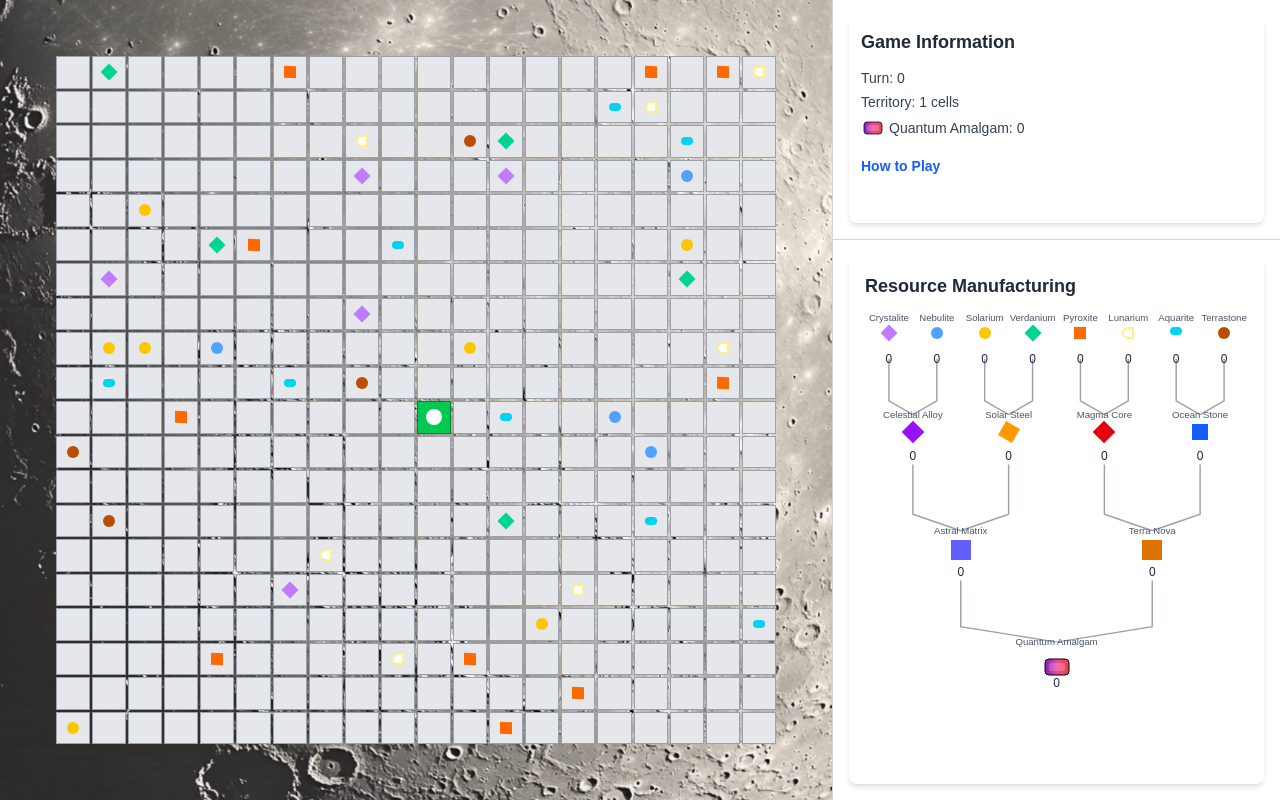
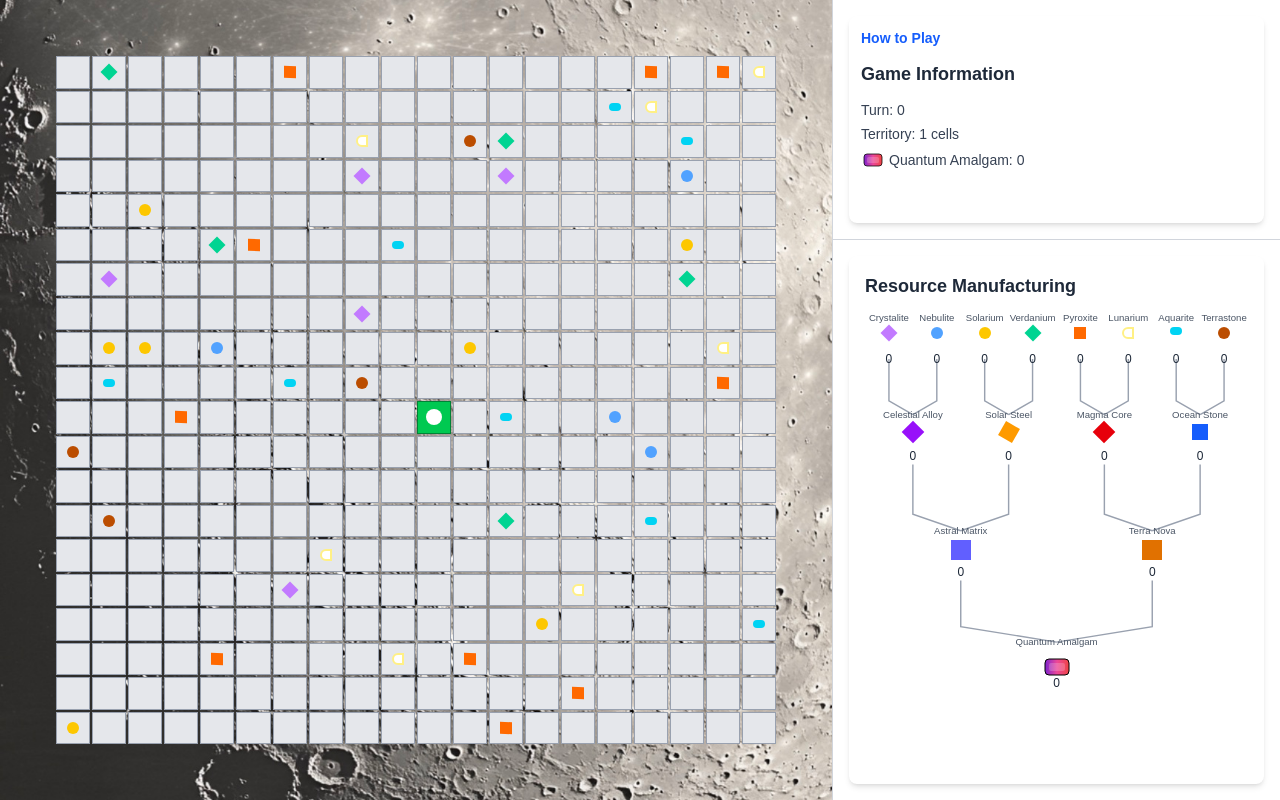
Before and after one commit to TreppLabs/quantum-amalgam, a Next.js app: page / in a window 1280 px wide. Built offline with nearby package versions, Linux system fonts and the light colour scheme.

Commit message:
better instructions

```diff
--- a/src/app/components/GameGrid.tsx
+++ b/src/app/components/GameGrid.tsx
@@ -266,7 +266,7 @@ const GameGrid: React.FC = () => {
   const [grid, setGrid] = useState<Cell[][]>(() => createInitialGrid(false));
   const [turnCount, setTurnCount] = useState(0);
   const [resources, setResources] = useState<Record<string, number>>({});
-  const [showInstructions, setShowInstructions] = useState(false);
+  const [showInstructions, setShowInstructions] = useState(false); // Popup closed initially
 
 
   useEffect(() => {
@@ -358,7 +358,24 @@ const GameGrid: React.FC = () => {
   }, [handleKeyPress]);
 
   return (
-    <div className="flex h-screen w-full">
+    <div className="flex h-screen w-full relative">
+      {/* How to Play Popup */}
+      {showInstructions && (
+        <div
+          className="absolute bg-white p-2 rounded shadow-lg text-xs text-gray-600 leading-relaxed w-80 z-50 border border-gray-300"
+          style={{
+            top: '10%', // Adjust position as needed
+            left: '50%',
+            transform: 'translateX(-50%)',
+          }}
+        >
+          Use the arrow keys to expand your territory and claim new cells. Mine resources by owning cells containing them,
+          then combine basic resources to create advanced materials.
+          <br /><br />
+          Ultimate Goal: Create the legendary Quantum Amalgam by discovering and combining rare resources across your empire!
+        </div>
+      )}
+
       {/* Game Grid - Left 65% */}
       <div className="w-[65%] h-full flex items-center justify-center p-4 bg-cover bg-center"
            style={{ backgroundImage: 'url("/moonscape.jpg")' }}
@@ -413,8 +430,18 @@ const GameGrid: React.FC = () => {
       {/* Info and Controls Panel - Right 35% */}
       <div className="w-[35%] h-full border-l border-gray-300 flex flex-col">
         {/* Info Section - Top 30% */}
-        <div className="h-[30%] p-4 border-b border-gray-300">
+        <div className="h-[30%] p-4 border-b border-gray-300 relative">
           <div className="bg-white rounded-lg p-3 shadow-md h-full overflow-auto">
+            {/* Instructions */}
+            <div className="relative mb-3">
+              <div
+                className="text-sm font-semibold text-blue-600 cursor-pointer hover:underline"
+                onClick={() => setShowInstructions(!showInstructions)}
+              >
+                How to Play
+              </div>
+            </div>
+
             <div className="text-lg font-semibold mb-3 text-gray-800">Game Information</div>
             <div className="space-y-4">
               {/* Stats */}
@@ -434,27 +461,6 @@ const GameGrid: React.FC = () => {
                     Quantum Amalgam: {resources["Quantum Amalgam"] || 0}
                   </span>
                 </div>
-              </div>
-
-
-              {/* Instructions */}
-              <div className="relative">
-                <div
-                  className="text-sm font-semibold text-blue-600 cursor-pointer hover:underline"
-                  onClick={() => setShowInstructions(!showInstructions)}
-                >
-                  How to Play
-                </div>
-                {showInstructions && (
-                  <div
-                    className="absolute bg-white p-2 rounded shadow-lg text-xs text-gray-600 leading-relaxed mt-1 w-80"
-                  >
-                    Use the arrow keys to expand your territory and claim new cells. Mine resources by owning cells containing them,
-                    then combine basic resources to create advanced materials.
-                    <br/><br/>
-                    Ultimate Goal: Create the legendary Quantum Amalgam by discovering and combining rare resources across your empire!
-                  </div>
-                )}
               </div>
             </div>
           </div>
```
